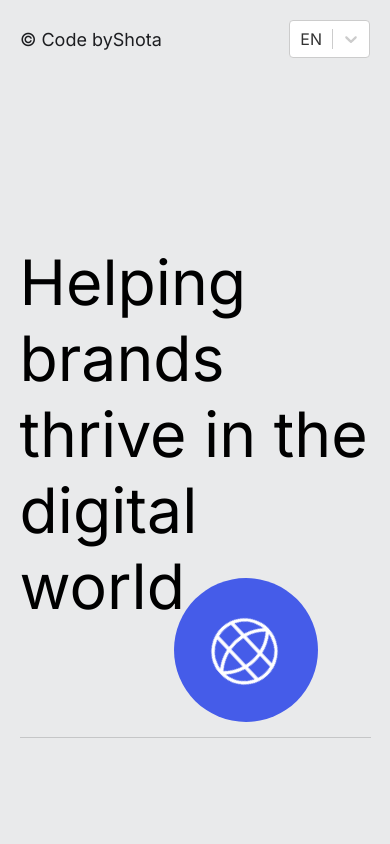
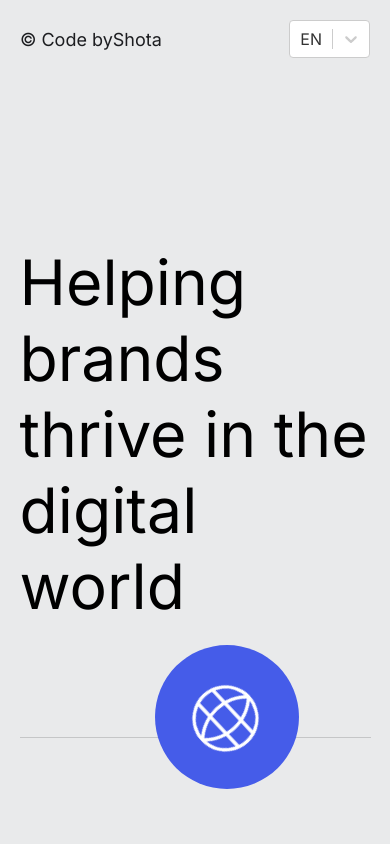
Before and after one commit to AlaniaShota/Portfolio, a React (Vite) app: page /about in a window 390 px wide. Shown: the top 844 px of the page. Built offline with nearby package versions, Linux system fonts and the light colour scheme.

Commit message:
added responsive

```diff
--- a/src/components/HeaderSection.jsx
+++ b/src/components/HeaderSection.jsx
@@ -1,8 +1,15 @@
 import "./style/HeaderSection.scss";
 
-export const HeaderSection = ({ title }) => {
+export const HeaderSection = ({
+  title,
+  widthAboutSectionClass,
+  widthWorkSectionClass,
+}) => {
+  console.log(widthAboutSectionClass);
   return (
-    <div className="about-header-title-content">
+    <div
+      className={`about-header-title-content ${widthAboutSectionClass} ${widthWorkSectionClass}`}
+    >
       <h1 className="about-header-title">{title}</h1>
     </div>
   );
--- a/src/components/about/About.jsx
+++ b/src/components/about/About.jsx
@@ -2,6 +2,8 @@ import { AboutHeader } from "./components/aboutHeader";
 
 import { AboutDescription } from "./components/aboutDescription";
 import { AboutMain } from "./components/aboutMain";
+
+import { Contact } from "../contact";
 
 import { Preloader } from "../preloader";
 
@@ -9,8 +11,6 @@ import { useState } from "react";
 import "./About.scss";
 import { AnimatePresence } from "framer-motion";
 import { useTranslation } from "react-i18next";
-
-import { Contact } from "../contact";
 
 export const About = () => {
   const [isLoading, setIsLoading] = useState(true);
@@ -25,7 +25,7 @@ export const About = () => {
           <Preloader preloadData={preloadData} setIsLoading={setIsLoading} />
         )}
       </AnimatePresence>
-      <AboutHeader />
+      <AboutHeader  />
       <AboutDescription />
       <AboutMain />
       <Contact />
--- a/src/components/about/components/aboutHeader/AboutHeader.jsx
+++ b/src/components/about/components/aboutHeader/AboutHeader.jsx
@@ -5,9 +5,14 @@ import { motion } from "framer-motion";
 import { CiGlobe } from "react-icons/ci";
 
 export const AboutHeader = () => {
+  const widthAboutSectionClass = "widthAboutSectionClass";
+
   return (
     <div className="about-header-section">
-      <HeaderSection title="Helping brands thrive in the digital world" />
+      <HeaderSection
+        title="Helping brands thrive in the digital world"
+        widthAboutSectionClass={widthAboutSectionClass}
+      />
       <div className="glob-animation-content">
         <div className="stripe"></div>
         <div className="digital-ball">
--- a/src/components/about/components/aboutHeader/AboutHeader.scss
+++ b/src/components/about/components/aboutHeader/AboutHeader.scss
@@ -79,7 +79,6 @@
 }
 
 @media(max-width:800px) {
-
     .about-header-section {
 
         & .about-header-title-content {
@@ -90,7 +89,9 @@
             width: 90%;
 
             & .digital-ball {
-                right: 0px;
+                border-radius: 50%;
+                top: 85%;
+                right: 5%;
             }
         }
     }
--- a/src/components/projects/ImgProject.scss
+++ b/src/components/projects/ImgProject.scss
@@ -3,11 +3,11 @@
 .project-img-content {
     display: grid;
     grid-template-columns: repeat(2, 1fr);
-    width: 90%;
+    width: 80%;
     align-items: center;
     transition: $transition-project-img;
-    gap: 70px;
-    margin-bottom: 70px;
+    gap: 100px;
+    margin: 70px 0;
 
     & .project-img-section {
         cursor: pointer;
@@ -27,17 +27,27 @@
             display: flex;
             flex-direction: column;
             justify-content: flex-start;
-            margin: 0 5px;
+            margin: 15px 0;
 
             & .project-img-content-title {
                 font-size: 60px;
-                margin: 0px;
+                margin: 0px 5px;
                 transition: $transition-project-img;
             }
 
             & .project-img-content-description {
                 transition: $transition-project-img;
+                font-size: 24px;
+                margin: 0px 5px;
                 font-weight: 300;
+            }
+
+            & .stripe {
+                display: block;
+                width: 100%;
+                height: 1px;
+                background-color: rgba(28, 29, 32, 0.175);
+                margin: 20px 0;
             }
         }
 
@@ -55,66 +65,65 @@
     }
 }
 
-// @media (max-width:1024px) {
-//     .project {
-//         width: 80%;
-//         padding: 45px 70px;
+@media(max-width:2060px) {
+    .project-img-content {
+        width: 90%;
+        gap: 70px;
 
-//         .project-title {
-//             font-size: 31px;
-//             margin: 0px;
-//             font-weight: 400;
-//             transition: all 0.4s;
-//         }
-//     }
-// }
+        & .project-img-section {
 
-// @media (max-width: 430px) {
-//     .project {
-//         display: none;
+            & .project-img-content-img {
+                height: 60vh;
+            }
 
-//     }
+            & .project-img-content-content {
 
-//     .mob-project {
-//         display: flex;
-//         justify-content: center;
-//         flex-direction: column;
-//         // align-items: center;
-//         width: 90%;
-//         height: auto;
-//         margin-top: 30px;
-//         // gap: 15px;
+                & .project-img-content-title {
+                    font-size: 50px;
+                    margin: 0 5px;
+                }
 
-//         & .mob-project-img {
-//             width: 100%;
-//             height: 100%;
-//             object-fit: contain;
-//         }
+                & .project-img-content-description {
+                    margin: 0 5px;
+                    font-size: 16px;
+                }
+            }
+        }
+    }
+}
 
-//         & .mob-project-content {
-//             display: flex;
-//             flex-direction: column;
-//             justify-content: start;
-//             align-items: start;
-//             margin: 15px 0;
+@media (max-width:1024px) {
+    .project-img-content {
+        gap: 40px;
 
-//             & .mob-project-title {
-//                 font-weight: 400;
-//                 font-size: 27px;
-//             }
+        & .project-img-section {
 
-//             & .mob-project-description {
-//                 font-weight: 400;
-//                 font-size: 16px;
-//             }
+            & .project-img-content-content {
 
-//             & .stripe {
-//                 display: block;
-//                 width: 100%;
-//                 margin: 10px 0;
-//                 height: 1px;
-//                 background-color: rgba(28, 29, 32, 0.175)
-//             }
-//         }
-//     }
-// }
+                & .project-img-content-title {
+                    font-size: 46px;
+                    margin: 0 3px;
+                }
+
+                & .project-img-content-description {
+                    margin: 0 3px;
+                    font-size: 14px;
+                }
+
+                & .stripe {
+                    display: block;
+                    width: 100%;
+                    height: 1px;
+                    background-color: rgba(28, 29, 32, 0.175);
+                    margin: 12px 0;
+                }
+            }
+        }
+    }
+}
+
+@media (max-width: 430px) {
+    .project-img-content {
+        display: none;
+    }
+}
--- a/src/components/projects/project/Project.scss
+++ b/src/components/projects/project/Project.scss
@@ -18,6 +18,7 @@
 
     .project-description {
         transition: $transition-project-img;
+        font-size: 24px;
         font-weight: 300;
     }
 
@@ -41,6 +42,15 @@
 a {
     text-decoration: none !important;
     color: black !important;
+}
+
+@media(max-width:2060px) {
+    .project {
+
+        .project-description {
+            font-size: 16px;
+        }
+    }
 }
 
 @media (max-width:1024px) {
--- a/src/components/slidingImages/SlidingImages.scss
+++ b/src/components/slidingImages/SlidingImages.scss
@@ -13,7 +13,6 @@
         height: 100%;
 
         & .important-img-content {
-
             width: 100%;
             height: 100%;
             position: absolute;
@@ -24,7 +23,7 @@
             & .important-img {
                 width: 100%;
                 height: 100%;
-                object-fit: contain;
+                object-fit: cover;
             }
         }
 
@@ -43,16 +42,27 @@
                 object-position: right bottom;
             }
         }
+    }
+}
 
+@media(max-width:2060px) {
+    .mySwiper {
 
+        & .slider-content {
+
+            & .important-img-content {
+
+                & .important-img {
+                    object-fit: contain;
+                }
+            }
+        }
     }
-
 }
 
 @media (max-width:1024px) {
     .mySwiper {
         height: 90vh;
-        width: 90%;
         margin: 50px 0 150px 0;
 
         & .slider-content {
--- a/src/components/style/HeaderSection.scss
+++ b/src/components/style/HeaderSection.scss
@@ -1,8 +1,7 @@
 .about-header-title-content {
-    width: 50%;
     display: flex;
-    justify-content: center;
-    // align-items: center;
+    justify-content: flex-start;
+    align-items: flex-start;
 
     & .about-header-title {
         padding-top: 250px;
@@ -12,10 +11,16 @@
     }
 }
 
-@media(max-width:2040px) {
+.about-header-title-content.widthAboutSectionClass {
+    width: 50%;
+}
+
+.about-header-title-content.widthWorkSectionClass {
+    width: 70%;
+}
+
+@media(max-width:2060px) {
     .about-header-title-content {
-
-        width: 70%;
 
         & .about-header-title {
             padding-top: 250px;
@@ -24,10 +29,18 @@
             text-align: start;
         }
     }
+
+    .about-header-title-content.widthAboutSectionClass {
+        width: 70%;
+    }
 }
 
 @media(max-width:800px) {
-    .about-header-title-content {
+    .about-header-title-content.widthAboutSectionClass {
+        width: 90%;
+    }
+
+    .about-header-title-content.widthWorkSectionClass {
         width: 90%;
     }
 }
--- a/src/components/work/Work.jsx
+++ b/src/components/work/Work.jsx
@@ -19,7 +19,8 @@ import { useSearchParams } from "react-router-dom";
 
 export const Work = () => {
   const [isLoading, setIsLoading] = useState(true);
-  const [customComponent, setCustomComponent] = useState("A");
+
+  const [customComponent, setCustomComponent] = useState("B");
   const [searchParams, setSearchParams] = useSearchParams();
 
   const { t } = useTranslation();
@@ -27,6 +28,9 @@ export const Work = () => {
   const categoryFilter = searchParams.get("type");
 
   const preloadData = [t("link_work")];
+
+  const widthWorkSectionClass = "widthWorkSectionClass";
+
 
   const renderComponent = () => {
     switch (customComponent) {
@@ -62,7 +66,7 @@ export const Work = () => {
             <Preloader preloadData={preloadData} setIsLoading={setIsLoading} />
           )}
         </AnimatePresence>
-        <HeaderSection title={t("work_title")} />
+        <HeaderSection title={t("work_title")} widthWorkSectionClass={widthWorkSectionClass}/>
         <Filter
           categoryFilter={categoryFilter}
           search={setSearchParams}
--- a/src/components/work/component/filter/component/UIFilter.jsx
+++ b/src/components/work/component/filter/component/UIFilter.jsx
@@ -6,7 +6,7 @@ import { useState } from "react";
 import "./style/UIFilter.scss";
 
 export const UIFilter = ({ setCustomComponent }) => {
-  const [activeButton, setActiveButton] = useState("A");
+  const [activeButton, setActiveButton] = useState("B");
   const buttonData = [
     { type: "A", icon: <FiLayers className="filter-icon" /> },
     { type: "B", icon: <PiSquaresFour className="filter-icon" /> },
```
Also changed, not shown: src/components/projects/Projects.scss (+0 -8 lines).
